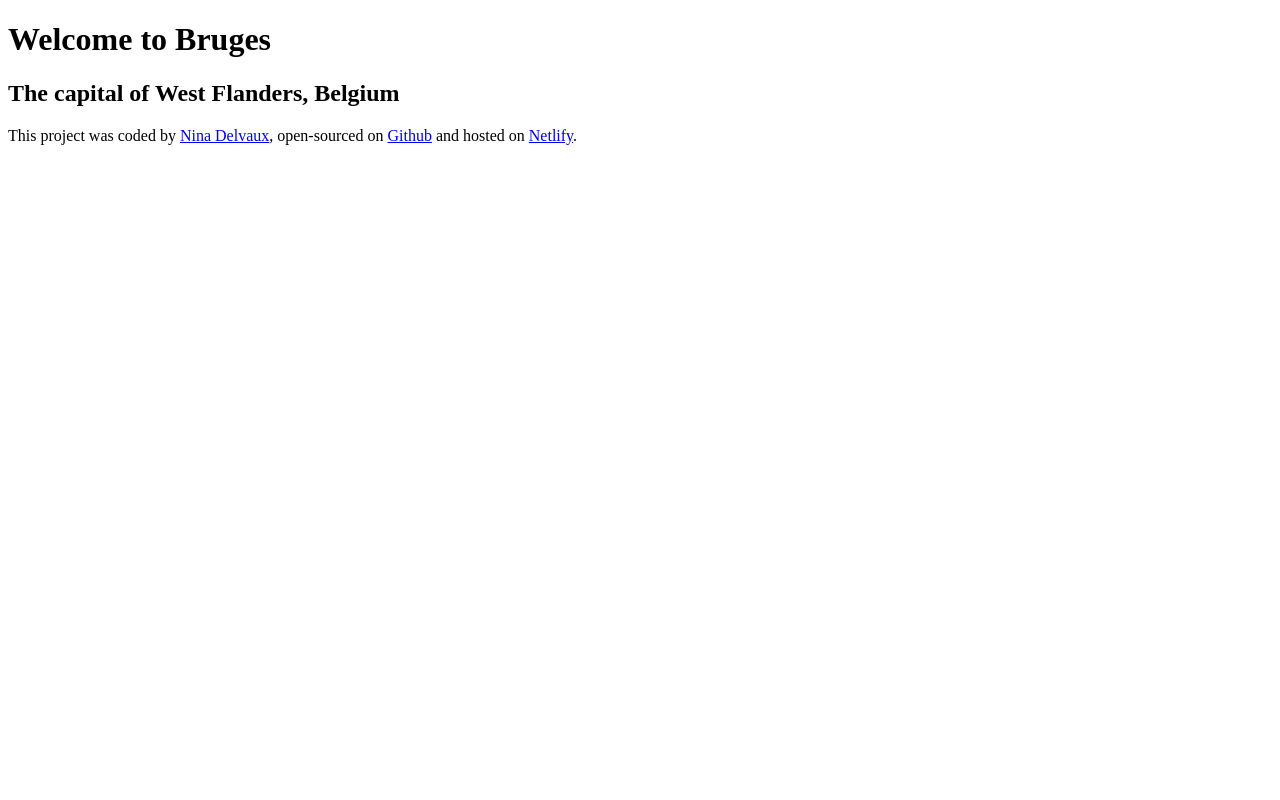
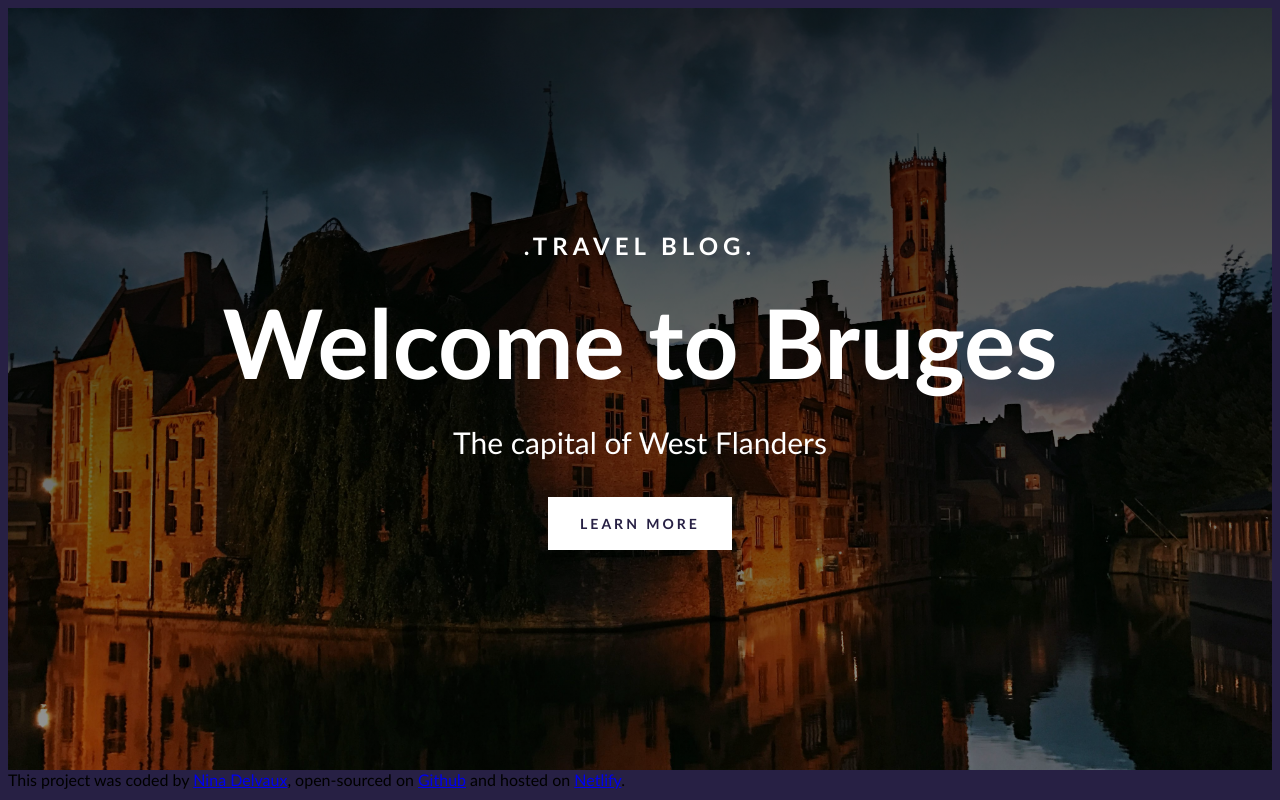
Before and after one commit to NinaDlvx/bruges-travel-project, a plain HTML site: page index.html in a window 1280 px wide. Drawn offline with Linux system fonts and the light colour scheme.

Commit message:
Added header of the landing page

```diff
--- a/index.html
+++ b/index.html
@@ -5,16 +5,23 @@
     <meta name="viewport" content="width=device-width, initial-scale=1.0" />
     <meta http-equiv="X-UA-Compatible" content="IE=7" />
     <title>Visit Bruges, a pearl in a small country named Belgium</title>
-    <link rel="stylesheet" href="src/style.css" />
+    <link rel="stylesheet" href="/src/style.css" />
   </head>
   <body>
-    <h1>Welcome to Bruges</h1>
-    <h2>The capital of West Flanders, Belgium</h2>
-    <footer>
-      This project was coded by
-      <a href="https://github.com/NinaDlvx">Nina Delvaux</a>, open-sourced on
-      <a href="https://github.com/NinaDlvx/bruges-travel-project">Github</a> and
-      hosted on <a href="https://travel-to-bruges.netlify.app/">Netlify</a>.
-    </footer>
+    <div class="container">
+      <header>
+        <h3>.Travel blog.</h3>
+        <h1>Welcome to Bruges</h1>
+        <h2>The capital of West Flanders</h2>
+        <a href="#">Learn more</a>
+      </header>
+      <footer>
+        This project was coded by
+        <a href="https://github.com/NinaDlvx">Nina Delvaux</a>, open-sourced on
+        <a href="https://github.com/NinaDlvx/bruges-travel-project">Github</a>
+        and hosted on
+        <a href="https://travel-to-bruges.netlify.app/">Netlify</a>.
+      </footer>
+    </div>
   </body>
 </html>
--- a/src/style.css
+++ b/src/style.css
@@ -0,0 +1,73 @@
+body {
+  font-family: "Trebuchet MS", "Lucida Sans Unicode", "Lucida Grande",
+    "Lucida Sans", Arial, sans-serif;
+  background-color: rgba(39, 32, 68, 1);
+}
+
+.container {
+  max-width: 1400px;
+  margin: 0 auto;
+}
+
+header {
+  background-image: linear-gradient(rgba(0, 0, 0, 0.8), rgba(0, 0, 0, 0.4)),
+    url("/images/brugesnight.jpg");
+  background-repeat: no-repeat;
+  background-size: cover;
+  color: white;
+  text-align: center;
+  padding: 220px 0;
+}
+
+header h1 {
+  font-weight: 700;
+  font-size: 96px;
+  line-height: 1;
+  margin: 30px 0;
+}
+
+header h2 {
+  font-weight: 400;
+  font-size: 30px;
+  line-height: 1.5;
+  margin: 0;
+}
+
+header h3 {
+  text-transform: uppercase;
+  font-weight: 900;
+  font-size: 24px;
+  line-height: 1.5;
+  letter-spacing: 5px;
+  margin: 0;
+}
+
+header a {
+  font-weight: 700;
+  font-size: 14px;
+  line-height: 1.5;
+  letter-spacing: 3px;
+  text-transform: uppercase;
+  text-align: center;
+  background: white;
+  color: #272044;
+  text-decoration: none;
+  padding: 16px 32px;
+  display: inline-block;
+  margin-top: 32px;
+}
+
+@media (max-width: 900px) {
+  header {
+    padding: 60px 0;
+  }
+  header h1 {
+    font-size: 48px;
+  }
+  header h2 {
+    font-size: 20px;
+  }
+  header h3 {
+    font-size: 12px;
+  }
+}
```
Also changed, not shown: images/brugesnight.jpg (added).
